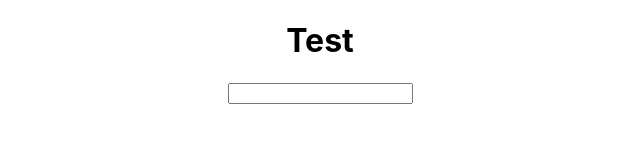
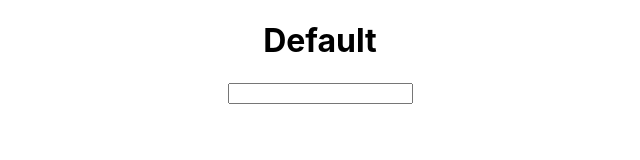
Before and after one commit to sixthh-sense/react_master, a React (Create React App) app: page / in a window 1280 px wide. Shown: the top 160 px of the page, without its empty margins (320-960 px from the left). Built offline with nearby package versions, Linux system fonts and the light colour scheme.

Commit message:
#42 input창에 적힌 대로 특정 요소의 값 다르게 보이게 하기(정말 제대로 마무리)

```diff
--- a/src/App.js
+++ b/src/App.js
@@ -14,7 +14,7 @@ export default function App() {
 
     return (
         <div className="App">
-            <h1>Test</h1>
+            <h1>{header}</h1>
             <input onChange={getData} type="text"/>
         </div>
     )
```
